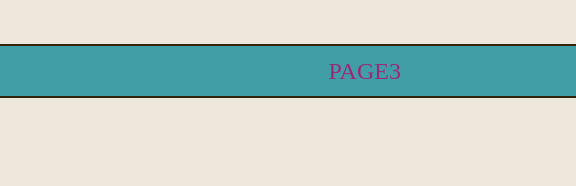
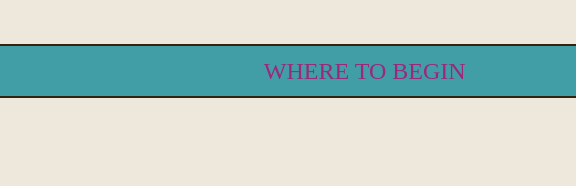
Before and after one commit to Leone2004/WDD130-Sanderson, a plain HTML site: page index.html in a window 1280 px wide. Shown: the part 166-352 px from the top of the page, 704-1280 px from the left. Drawn offline with Linux system fonts and the light colour scheme.

Commit message:
Fixed page3 nav link

```diff
--- a/index.html
+++ b/index.html
@@ -14,7 +14,7 @@
     <nav>
         <a href="index.html">HOME</a>
         <a href="aboutus.html">ABOUT US</a>
-        <a href="page3.html">PAGE3</a>
+        <a href="Page3.html">WHERE TO BEGIN</a>
     </nav>
 </header>
 <main>
```
